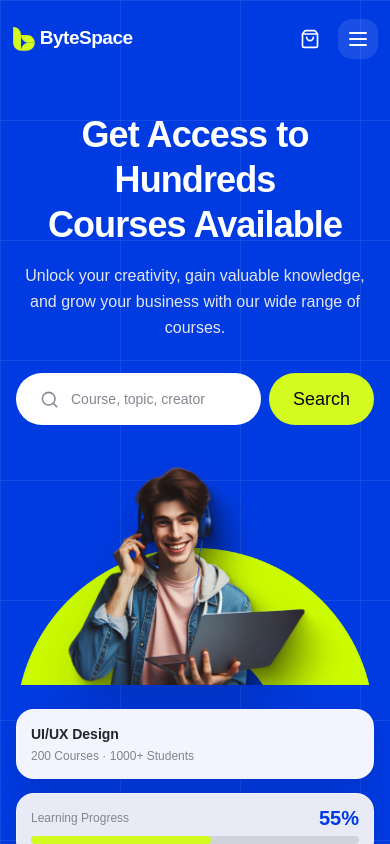
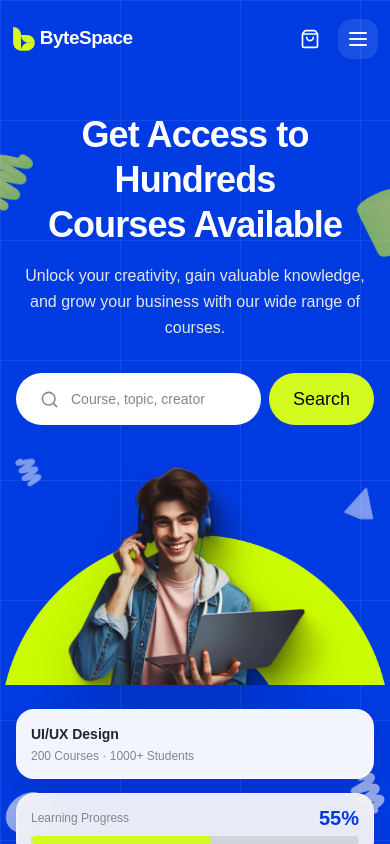
Before and after one commit to abedinalways/bytespace_web_frontend, a Next.js app: page / in a window 390 px wide. Shown: the top 844 px of the page. Built offline with nearby package versions, Linux system fonts and the light colour scheme; a web font is replaced by a local one.

Commit message:
hero section completed

```diff
--- a/features/home/components/Hero.tsx
+++ b/features/home/components/Hero.tsx
@@ -162,7 +162,7 @@ export function HeroSection() {
       <div className="pointer-events-none relative z-1 mx-auto mt-6 flex flex-col items-center justify-center sm:absolute sm:bottom-0 sm:left-1/2 sm:mt-0 sm:-translate-x-1/2">
         <Image
           aria-hidden="true"
-          className="pointer-events-none absolute bottom-0 left-1/2 z-0 h-auto w-[min(1149px,100vw)] min-w-[340px] -translate-x-1/2 sm:min-w-0"
+          className="pointer-events-none absolute bottom-0 left-1/2 z-0 h-auto w-[min(1149px,100vw)] min-w-[340px] -translate-x-1/2 sm:min-w-0 sm:w-[640px] md:w-[740px] md:min-w-0 lg:w-[1149px] xl:w-[1180px] max-w-[1200px]"
           src="/images/hero-images/frame-four.png"
           alt=""
           width={1149}
@@ -171,20 +171,20 @@ export function HeroSection() {
         />
         <div className="hero-person-anim relative z-1">
           <Image
-            className="h-auto w-[min(340px,85vw)] object-contain drop-shadow-2xl sm:w-[min(722px,70vw)]"
+            className="h-auto w-[min(340px,85vw)] object-contain drop-shadow-2xl sm:w-[500px] md:w-[580px] lg:w-[722px] xl:w-[722px]"
             src="/images/hero-images/hero-person.png"
             alt="A student learning with a laptop"
             width={722}
             height={515}
             priority
-            sizes="(max-width: 640px) 85vw, (max-width: 1024px) 85vw, (max-width: 1280px) 75vw, 680px"
+            sizes="(max-width: 640px) 85vw, (max-width: 768px) 500px, (max-width: 1024px) 580px, 722px"
           />
         </div>
       </div>
 
-      {/* Floating 3D Shapes with Cursor Parallax + Ambient Bobbing */}
+      {/* Floating 3D Shapes with Cursor Parallax + Ambient Bobbing (Stationary on mobile, animated on desktop) */}
       {/* 1. Frame One (top left) */}
-      <div className="pointer-events-none absolute -left-2 top-[28%] z-0 hidden w-28 sm:block sm:w-40 md:w-52">
+      <div className="pointer-events-none absolute -left-2 top-[14%] z-0 w-14 opacity-60 sm:top-[28%] sm:w-40 sm:opacity-100 md:w-52">
         <div data-depth="40" className="parallax-item">
           <div className="floating-element">
             <Image
@@ -199,7 +199,7 @@ export function HeroSection() {
       </div>
 
       {/* 2. Cone Two (top right) */}
-      <div className="pointer-events-none absolute right-[-2%] top-[25%] z-0 hidden w-24 sm:block sm:w-32 md:w-44">
+      <div className="pointer-events-none absolute -right-1 top-[18%] z-0 w-12 opacity-60 sm:right-[-2%] sm:top-[25%] sm:w-32 sm:opacity-100 md:w-44">
         <div data-depth="-45" className="parallax-item">
           <div className="floating-element">
             <Image
@@ -214,7 +214,7 @@ export function HeroSection() {
       </div>
 
       {/* 3. Frame Two (mid left) */}
-      <div className="pointer-events-none absolute left-[15%] top-[49%] z-0 hidden w-20 sm:block sm:w-24">
+      <div className="pointer-events-none absolute left-[2%] top-[45%] z-0 w-10 opacity-50 sm:left-[15%] sm:top-[49%] sm:w-24 sm:opacity-100">
         <div data-depth="25" className="parallax-item">
           <div className="floating-element">
             <Image
@@ -229,7 +229,7 @@ export function HeroSection() {
       </div>
 
       {/* 4. Cone One (bottom left) */}
-      <div className="pointer-events-none absolute left-[4%] bottom-[6%] z-0 hidden w-36 sm:block sm:w-48 md:w-60">
+      <div className="pointer-events-none absolute -left-1 bottom-[16%] z-0 w-16 opacity-60 sm:bottom-[6%] sm:left-[4%] sm:w-48 sm:opacity-100 md:w-60">
         <div data-depth="50" className="parallax-item">
           <div className="floating-element">
             <Image
@@ -244,7 +244,7 @@ export function HeroSection() {
       </div>
 
       {/* 5. Cone Three (mid right) */}
-      <div className="pointer-events-none absolute right-[5%] top-[47%] z-0 hidden w-20 sm:block sm:w-24 md:w-32">
+      <div className="pointer-events-none absolute right-[2%] top-[48%] z-0 w-11 opacity-50 sm:right-[5%] sm:top-[47%] sm:w-24 sm:opacity-100 md:w-32">
         <div data-depth="-30" className="parallax-item">
           <div className="floating-element">
             <Image
@@ -259,7 +259,7 @@ export function HeroSection() {
       </div>
 
       {/* 6. Frame Three (bottom right) */}
-      <div className="pointer-events-none absolute right-[4%] bottom-[6%] z-0 hidden w-28 sm:block sm:w-40 md:w-48">
+      <div className="pointer-events-none absolute -right-1 bottom-[18%] z-0 w-14 opacity-60 sm:bottom-[6%] sm:right-[4%] sm:w-40 sm:opacity-100 md:w-48">
         <div data-depth="-45" className="parallax-item">
           <div className="floating-element">
             <Image
@@ -279,7 +279,7 @@ export function HeroSection() {
         aria-label="Course highlights"
       >
         {/* Card 1: UI/UX Design */}
-        <div className="pointer-events-auto relative sm:absolute sm:top-[60%] sm:left-[8%] md:top-[62%] md:left-[15%] lg:top-[62.4%] lg:left-[28%]">
+        <div className="pointer-events-auto relative sm:absolute sm:top-[60%] sm:left-[8%] md:top-[62%] md:left-[15%] lg:top-[61%] lg:left-[27.5%] xl:top-[60%] xl:left-[28%]">
           <div data-depth="30" className="parallax-item">
             <div className="floating-element">
               <div className="grid gap-1 rounded-2xl bg-white/95 p-3.5 text-left text-[#242528] shadow-[0_12px_28px_rgba(7,18,59,0.14)] border border-white/40 backdrop-blur-md transition-transform duration-200 hover:scale-105 sm:px-3.75 sm:py-3">
@@ -293,7 +293,7 @@ export function HeroSection() {
         </div>
 
         {/* Card 2: Learning Progress */}
-        <div className="pointer-events-auto relative sm:absolute sm:top-[58%] sm:right-[6%] md:top-[61%] md:right-[12%] lg:top-[63.6%] lg:right-[25%]">
+        <div className="pointer-events-auto relative sm:absolute sm:top-[58%] sm:right-[6%] md:top-[61%] md:right-[12%] lg:top-[61.5%] lg:right-[24.5%] xl:top-[61%] xl:right-[25%]">
           <div data-depth="-38" className="parallax-item">
             <div className="floating-element">
               <div className="grid w-full gap-2 rounded-2xl bg-brand-white/95 p-3.5 text-left text-brand-black shadow-[0_12px_28px_rgba(7,18,59,0.14)] border border-white/40 backdrop-blur-md transition-transform duration-200 hover:scale-105 sm:w-44 sm:p-3 sm:gap-2 md:w-52 lg:w-58">
@@ -312,7 +312,7 @@ export function HeroSection() {
         </div>
 
         {/* Card 3: Happy Students */}
-        <div className="pointer-events-auto relative sm:absolute sm:top-[77%] sm:left-[5%] md:top-[79%] md:left-[10%] lg:top-[81.7%] lg:left-[22.8%]">
+        <div className="pointer-events-auto relative sm:absolute sm:top-[77%] sm:left-[5%] md:top-[79%] md:left-[10%] lg:top-[80%] lg:left-[22%] xl:top-[79.5%] xl:left-[22.5%]">
           <div data-depth="28" className="parallax-item">
             <div className="floating-element">
               <div className="flex w-full items-center justify-between gap-3 rounded-2xl bg-brand-white/95 p-3.5 text-left text-brand-black shadow-[0_12px_28px_rgba(7,18,59,0.14)] border border-white/40 backdrop-blur-md transition-transform duration-200 hover:scale-105 sm:grid sm:w-48 sm:p-3 md:w-56 lg:w-64.5">
```
